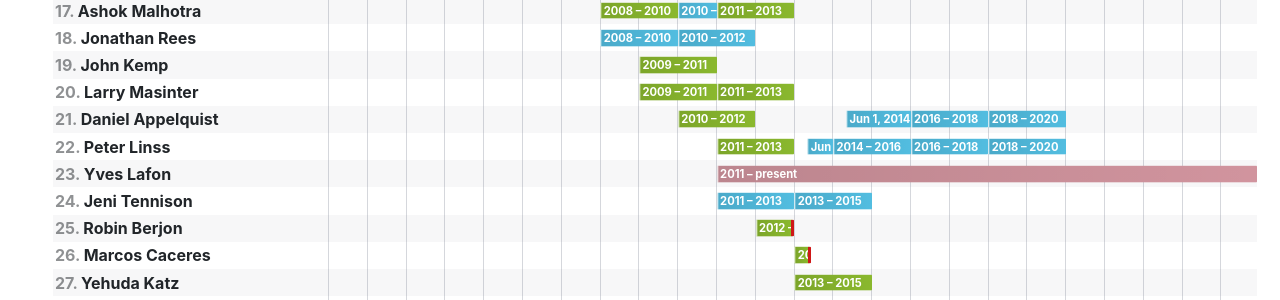
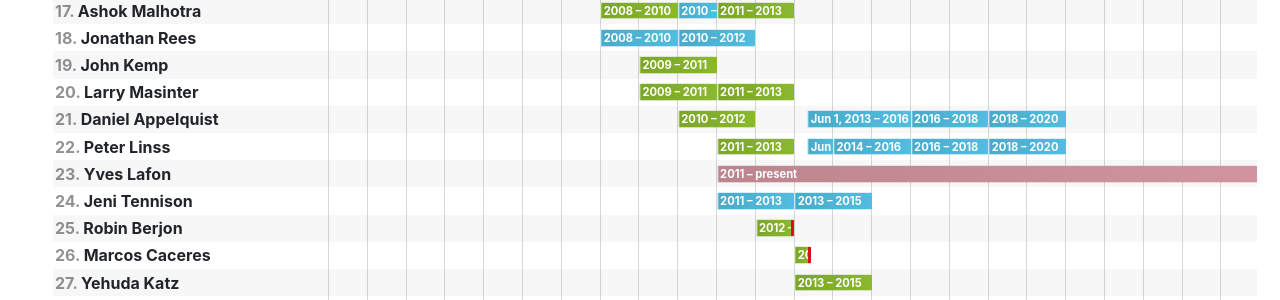
Before and after one commit to w3ctag/tag.w3.org, a Jekyll site: the page built from history/index.md, in a window 1280 px wide and 900 px high, scrolled down 583 px. Shown: the part 148-448 px from the top of the window. Built offline with Jekyll 4.4.1, drawn with Linux system fonts in a browser that asks for light colours; nearby versions of some CDN libraries; library files that are not in the unit come from our copies; some of the changed text lies outside the part shown.

Commit message:
Fix @torgo's term and add supporting reference

```diff
--- a/history/index.md
+++ b/history/index.md
@@ -62,6 +62,7 @@ For names and terms that could not be determined from the announcements above.
 - [Archived TAG page (Jun 2003)](http://web.archive.org/web/20030622122300/http://www.w3.org/2001/tag/)
 - [Archived TAG page (Jun 2005)](http://web.archive.org/web/20050611075737/https://www.w3.org/2001/tag/)
 - [Archived TAG page (Apr 2011)](http://web.archive.org/web/20110412194435/http://www.w3.org/2001/tag/)
+- [Archived TAG page (Sep 2013)](http://web.archive.org/web/20130921125441/http://www.w3.org/2001/tag/)
 
 ### Other
 
--- a/history/members.json
+++ b/history/members.json
@@ -352,7 +352,7 @@
 				"type": "elected"
 			},
 			{
-				"start": "2014-06-01",
+				"start": "2013-06-01",
 				"end": "2016-01-31",
 				"type": "appointed",
 				"chair": true
```
